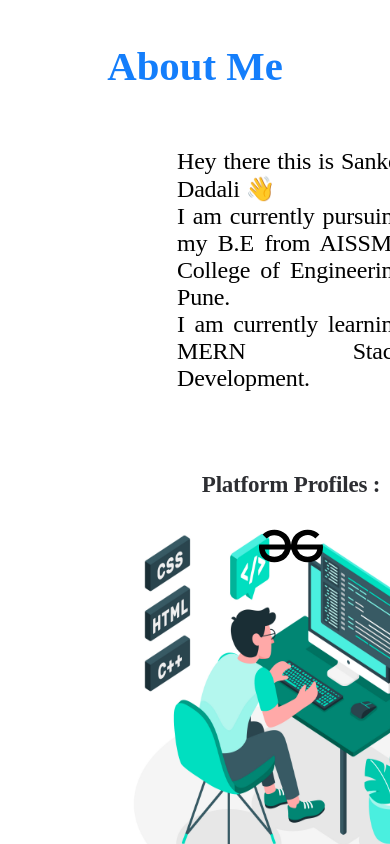
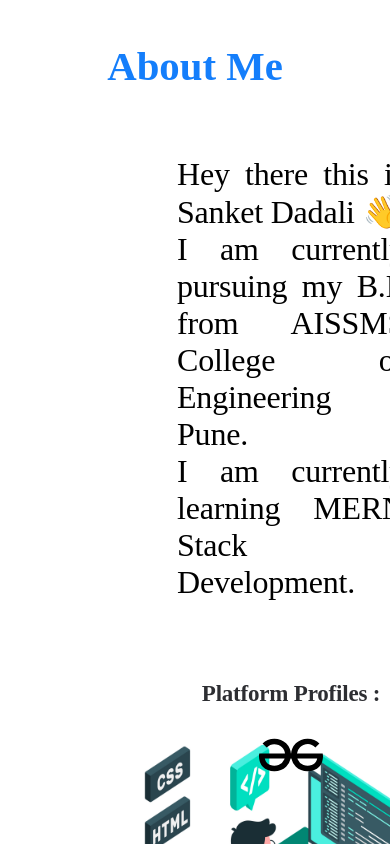
Before and after one commit to poseidonsanket/portfolio, a React (Vite) app: page / in a window 390 px wide. Shown: the part 1240-2084 px from the top of the page. Built offline with nearby package versions, Linux system fonts and the light colour scheme.

Commit message:
About made responsive

```diff
--- a/src/css/About.css
+++ b/src/css/About.css
@@ -14,8 +14,7 @@
   display: flex;
   justify-content: center;
   align-items: center;
-  gap: 5rem;
-  flex-wrap: wrap;
+  gap: 15rem;
   font-size: 2rem;
   margin-left: 100px;
   margin-right: 100px;
@@ -90,3 +89,16 @@
     gap: 1rem;
   }
 }
+
+@media (max-width: 1200px){
+  .about-info {
+    display: flex;
+    justify-content: center;
+    align-items: center;
+    flex-wrap: wrap;
+    gap: 5rem;
+    font-size: 2rem;
+    margin-left: 100px;
+    margin-right: 100px;
+  }
+}
```
